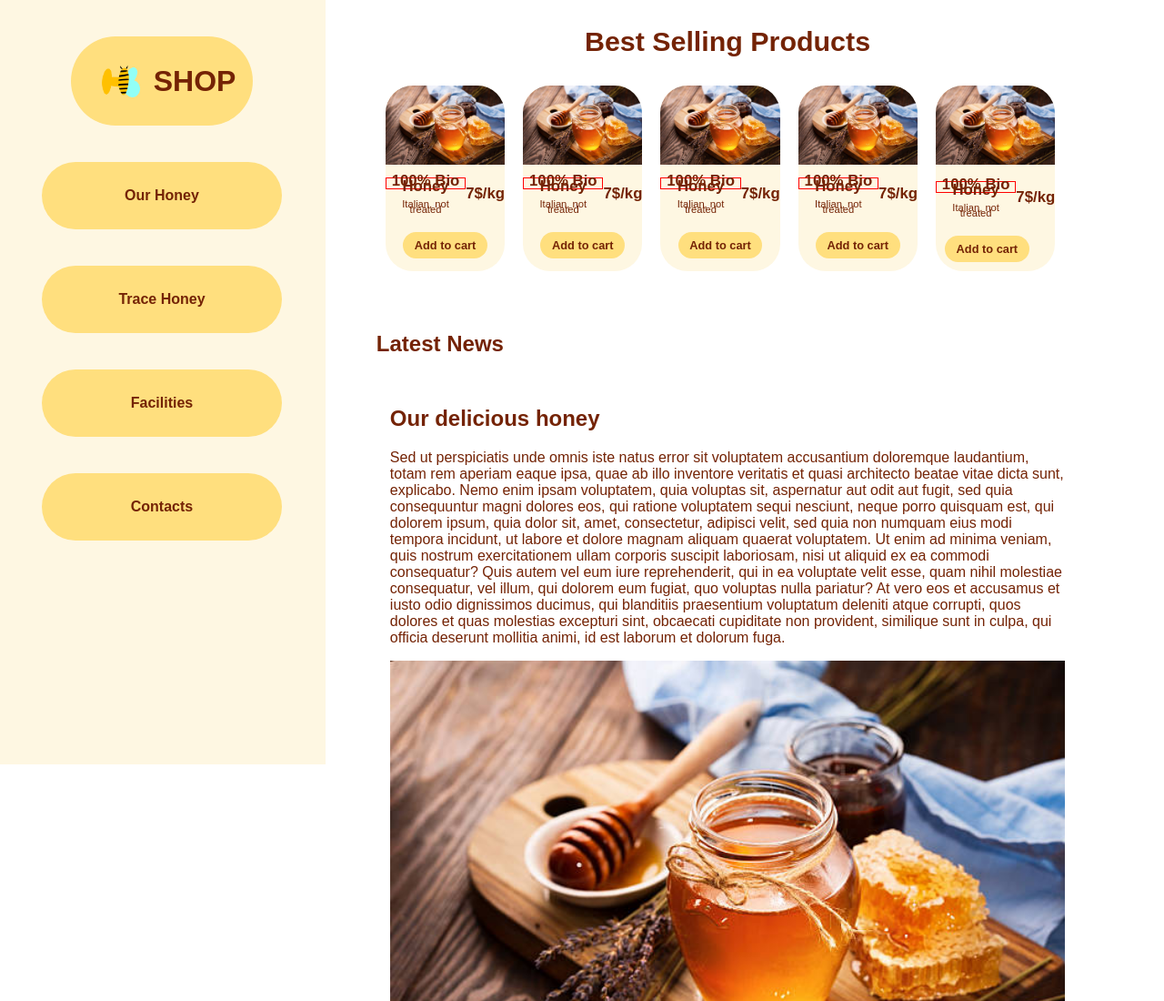
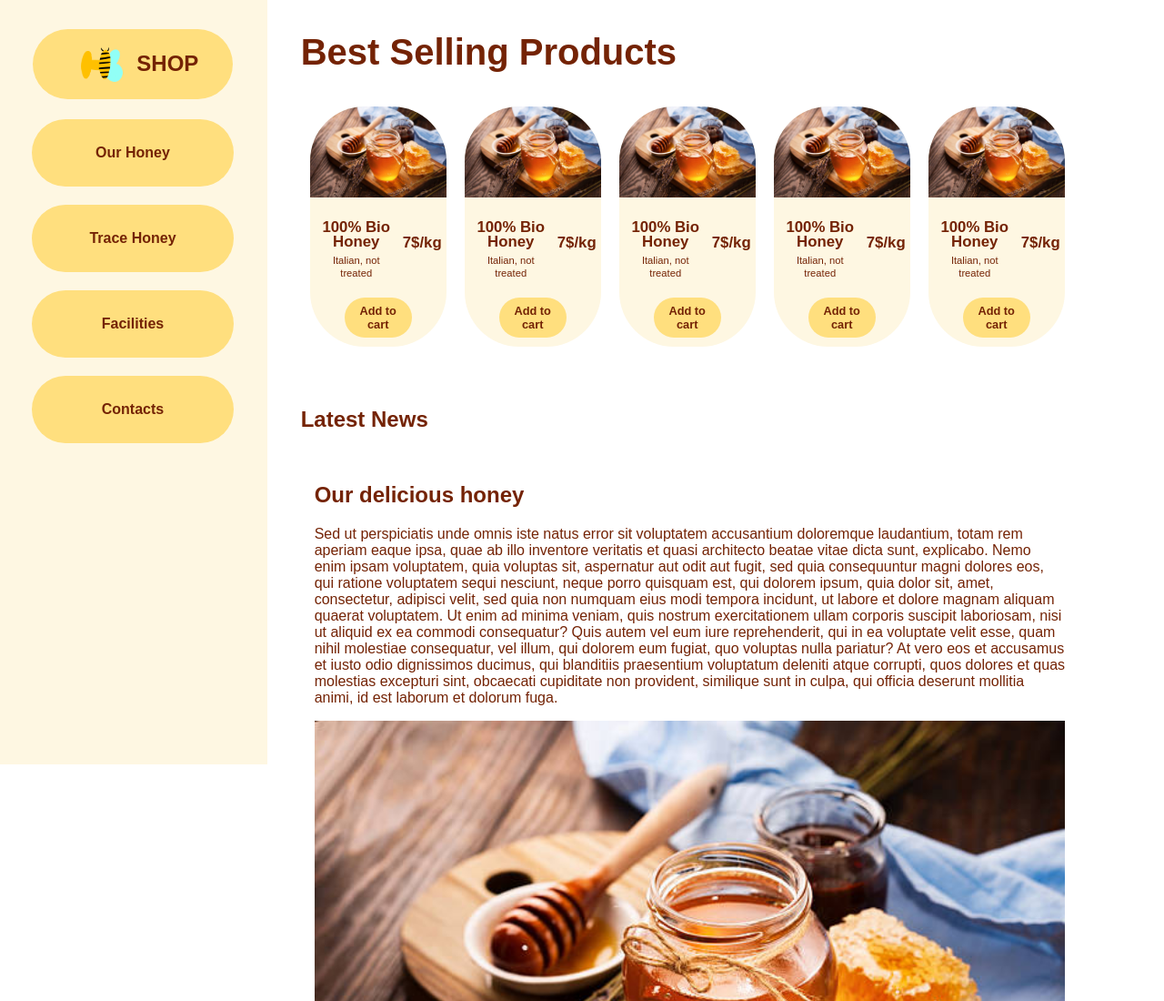
Before and after one commit to fdinocera/Epicode-Unit_02-Sett_01-Giorno_03-Esercizio, a plain HTML site: page index.html in a window 1280 px wide. Shown: the top 1100 px of the page at 91% size. Drawn offline with Linux system fonts and the light colour scheme.

Commit message:
ultimata 1200 px

```diff
--- a/assets/css/style.css
+++ b/assets/css/style.css
@@ -234,20 +234,26 @@ article>h2 {
 /*** min-width: 1200px *******************************************************************/
 @media screen and (min-width: 1200px) {
 
+    main h1 {
+        text-align: left;
+        font-size: 2.5rem;
+    }
+
+    #logo h1 {
+        text-align: left;
+        font-size: 1.5rem;
+    }
+
     #logo {
-        margin: 20px 5px;
-        width: 60%;
+        margin: 12px 5px;
+        width: 83%;
     }
 
     #menu {
         display: flex;
         flex-direction: column;
         align-items: center;
-    }
-
-    /* visualizza quinta card */
-    #cards div:last-of-type {
-        display: block;
+        width: 20%;
     }
 
     #cards {
@@ -257,17 +263,50 @@ article>h2 {
 
     .card {
         margin: 10px;
-        width: 17%;
+        width: 150px;
+        border-radius: 60px;
+    }
+
+    .card img {
+        border-top-right-radius: 60px;
+        border-top-left-radius: 60px;
     }
 
     #pagina {
-        margin-left: 35%;
+        margin-left: 28%;
+    }
+
+    #prodotto {
+        display: flex;
+        flex-direction: column;
+        line-height: 1.5em;
+        margin: 10px;
     }
 
     #prodotto h2 {
-        /* width: 100%;
-        height: 100%;
-        margin: 0; */
-        border: 1px solid red;
+        margin-top: 15px;
+        margin-bottom: 5px;
+    }
+
+    #prodotto p {
+        line-height: 1.2;
+        margin: 0 auto;
+    }
+
+    #prezzo {
+        font-weight: normal;
+        margin-right: 5px;
+    }
+
+    .buttonCart {
+        width: 60px;
+    }
+
+    .pulsante {
+        margin: 10px;
+    }
+
+    #cards div:last-of-type {
+        display: flex;
     }
 }
```
